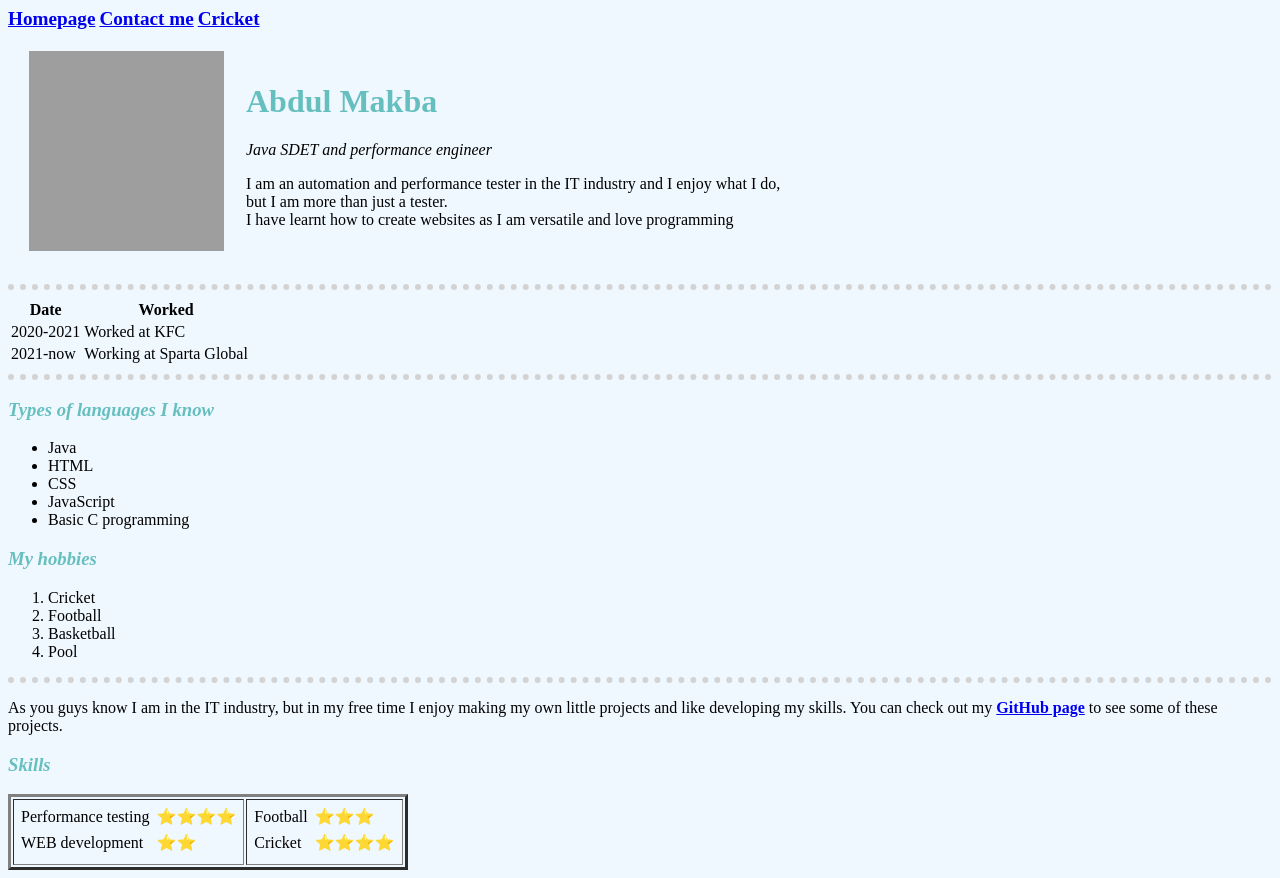
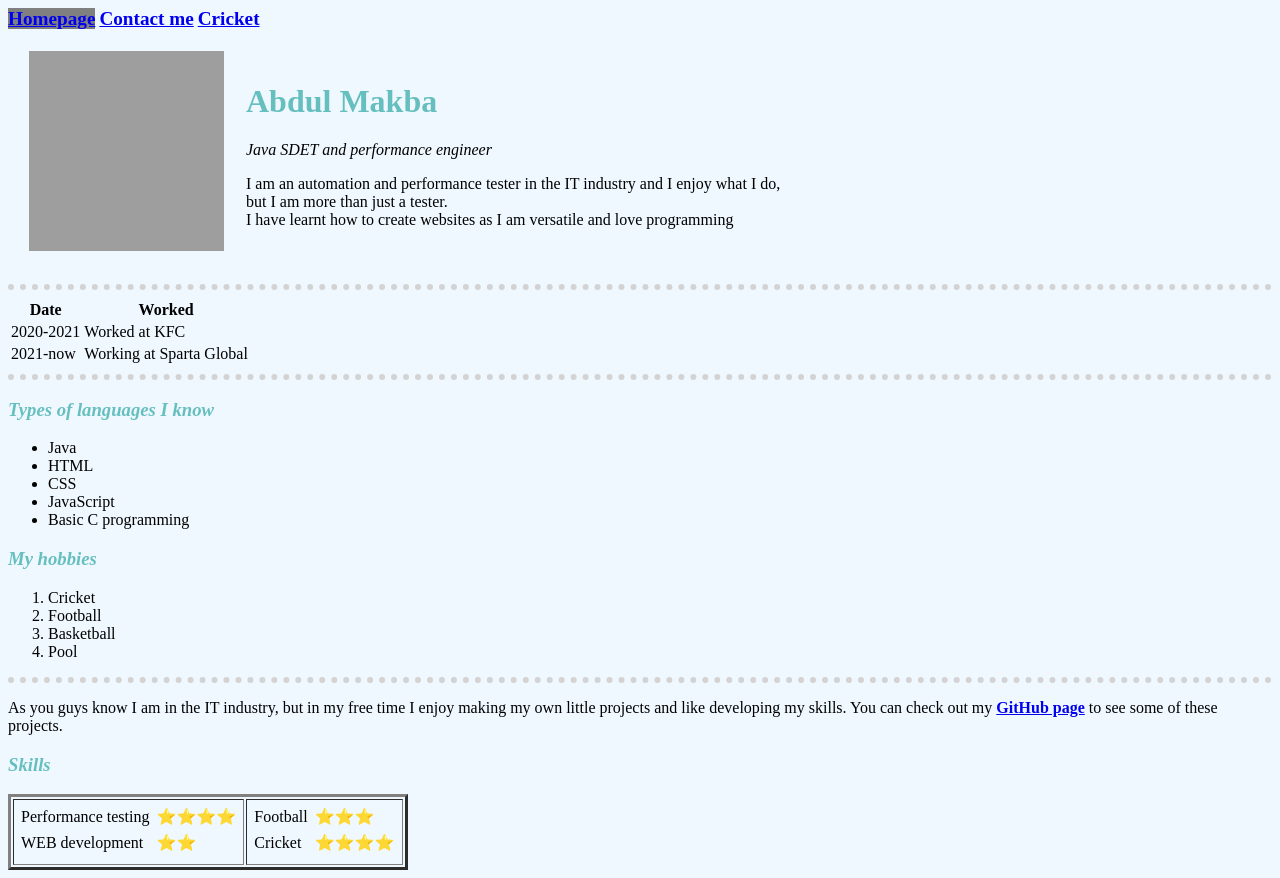
Before and after one commit to abdulwm97/CV, a plain HTML site: page index.html in a window 1280 px wide. In both pictures the pointer is over the link "Homepage". Drawn offline with Linux system fonts and the light colour scheme; grey boxes are pictures that could not be loaded.

Commit message:
when hovering over a specific nav bar element it changes colour(implemented sudo class(hover))

```diff
--- a/css/styles.css
+++ b/css/styles.css
@@ -1,3 +1,4 @@
+/*************tag selector***************/
 body{
     background-color: aliceblue;
 }
@@ -15,7 +16,16 @@ h3{
     color: #66BFBF;
     font-style: italic;
 }
+/************class selector**************/
 .navBar{
     font-weight: bold;
     font-size: larger;
 }
+.navBar:hover{
+    background-color: grey;
+}
+/*************id selector***************/
+/* #navBar{
+    font-weight: bold;
+    font-size: larger;
+} */
```
